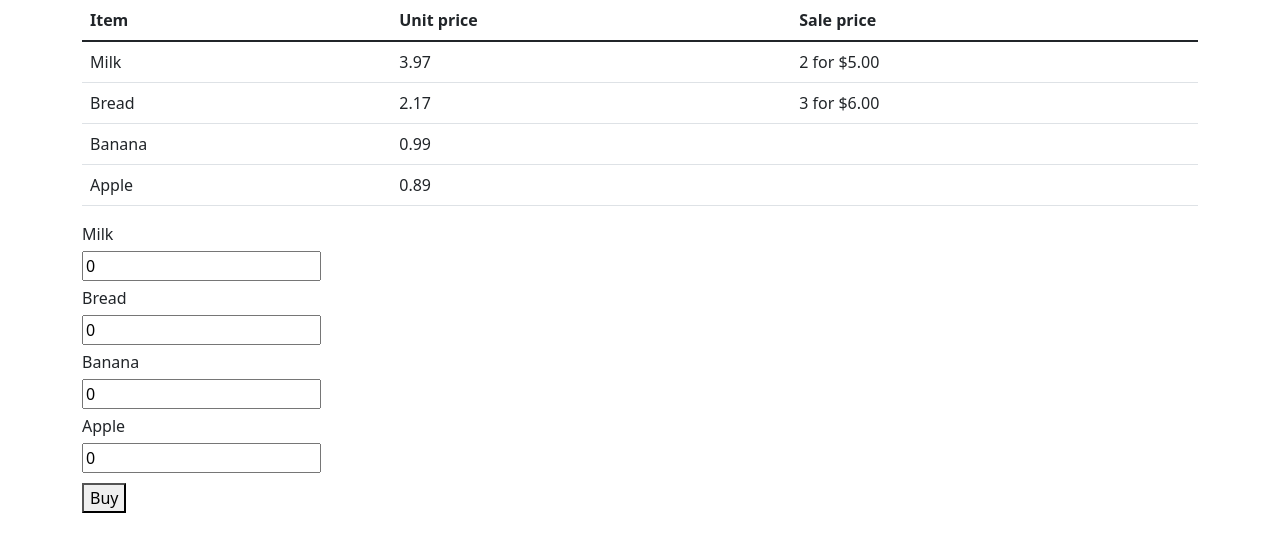
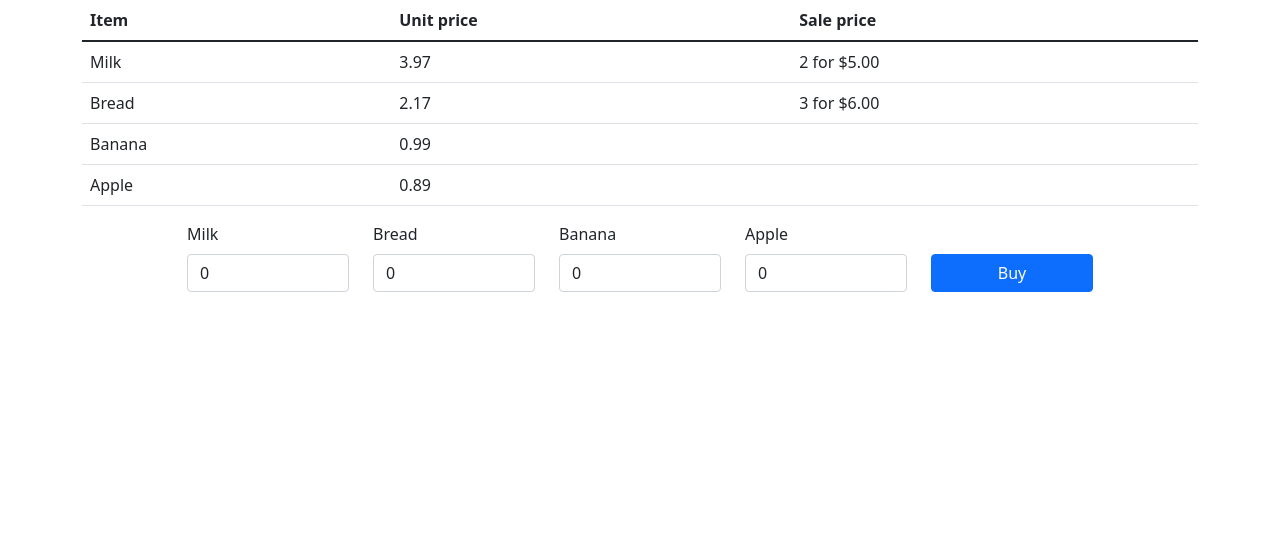
Before and after one commit to davidtissera/grocery_store, a React (Create React App) app in the folder app/: page / in a window 1280 px wide. Shown: the top 552 px of the page. Built offline with nearby package versions, Linux system fonts and the light colour scheme.

Commit message:
Styling: Adding Grid system to ShoppingCart component

```diff
--- a/app/src/Pages/BuyerPage/components/ShoppingCart.tsx
+++ b/app/src/Pages/BuyerPage/components/ShoppingCart.tsx
@@ -31,14 +31,14 @@ export default function ShoppingCart(props: IShoppingCart) {
 
   return (
     <form name="shopping-cart-form" onSubmit={handleSubmit}>
+      <div className="container">
+        <div className="row justify-content-md-center">
           {productsToBuy.map((product) => {
             return (
-          <div key={product.name}>
-            <div style={{ margin: "5px 0" }}>
-              <label htmlFor={product.name}>{product.name}</label>
-            </div>
-            <div>
+              <div key={product.name} className="col col-lg-2 mb-3">
+                <label className="form-label" htmlFor={product.name}>{product.name}</label>
                 <input
+                  className="form-control"
                   id={product.name}
                   name={product.name}
                   defaultValue={0}
@@ -46,12 +46,27 @@ export default function ShoppingCart(props: IShoppingCart) {
                   min={0}
                 />
               </div>
-          </div>
             );
           })}
-      <button role="button" type="submit" style={{ margin: "10px 0px" }}>
-        {isSubmitting ? "Your order is being processed..." : "Buy"}
+          <div
+            className="col col-lg-2 mt-3"
+            style={{
+              display: "flex",
+              alignItems: "center",
+              justifyContent: "center",
+            }}
+          >
+            <button
+              role="button"
+              type="submit"
+              className="btn btn-primary"
+              style={{ width: "100%" }}
+            >
+              {isSubmitting ? <div className="spinner-border spinner-border-sm text-light" role="status" /> : "Buy"}
             </button>
+          </div>
+        </div>
+      </div>
     </form>
   );
 }
```
Lines whose indentation alone changed are shown as unchanged.
